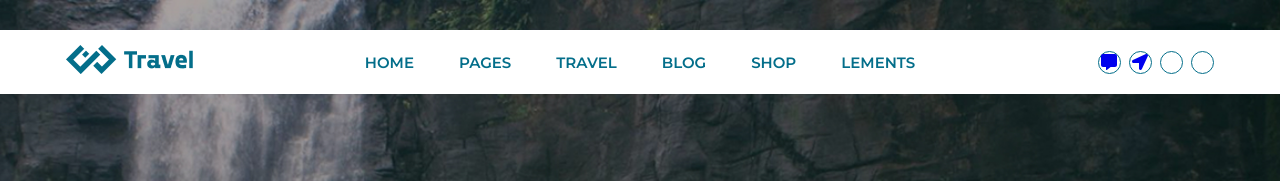
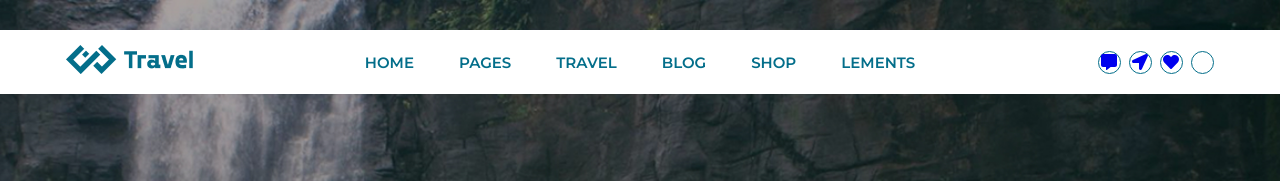
Before and after one commit to dev-monirul1/travelwithreact, a React (Vite) app: page / in a window 1280 px wide. Shown: the top 181 px of the page. Built offline with nearby package versions, Linux system fonts and the light colour scheme.

Commit message:
nav heart icon ad

```diff
--- a/src/section/navbar/Navbar.jsx
+++ b/src/section/navbar/Navbar.jsx
@@ -6,6 +6,7 @@ import Anchor from '../../components/Anchor'
 import { menuData }  from '../../dummyData/menuData'
 import { FaMessage } from "react-icons/fa6";
 import { FaLocationArrow } from "react-icons/fa";
+import { FaHeart } from "react-icons/fa";
 
 
 
@@ -45,7 +46,7 @@ const Navbar = () => {
                         <FaLocationArrow />
                     </a>
                     <a href="#" className="nav_action_item">
-                        <i className="fa-solid fa-heart"></i>
+                        <FaHeart />
                     </a>
                     <a href="#" className="nav_action_item">
                         <i className="fa-solid fa-plus"></i>
```
